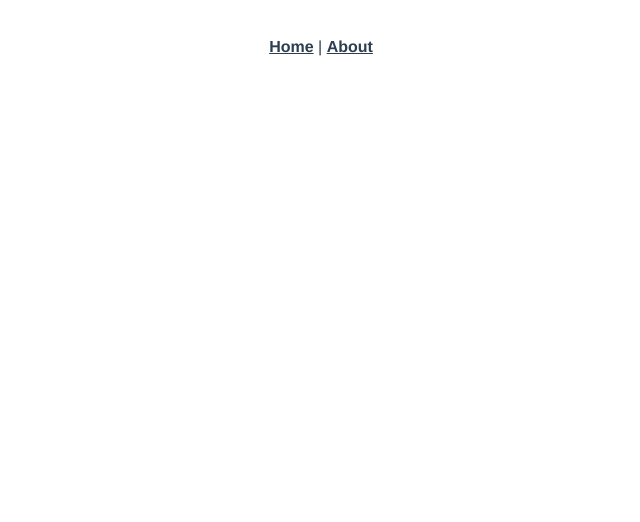
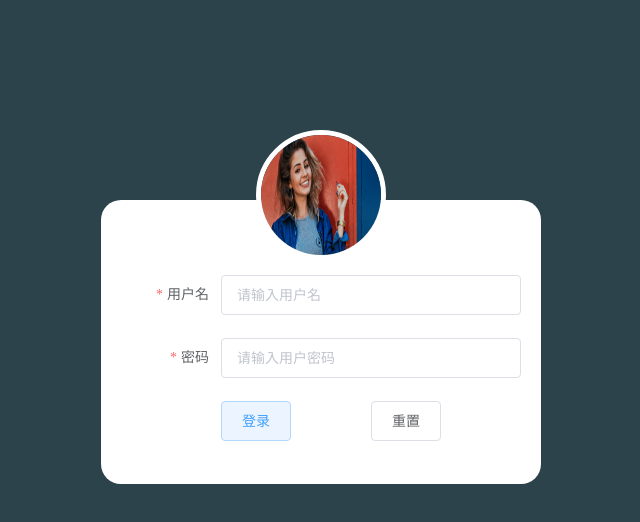
Before and after one commit to lonlyers/shop_admin, a Vue app: page /#/login in a window 1280 px wide. Shown: the top 522 px of the page, without its empty margins (319-959 px from the left). Built offline with nearby package versions, Linux system fonts and the light colour scheme.

Commit message:
登录组件完成

```diff
--- a/package.json
+++ b/package.json
@@ -8,7 +8,9 @@
     "lint": "vue-cli-service lint"
   },
   "dependencies": {
+    "axios": "^0.19.0",
     "core-js": "^2.6.5",
+    "element-ui": "^2.12.0",
     "vue": "^2.6.10",
     "vue-router": "^3.0.3"
   },
--- a/src/App.vue
+++ b/src/App.vue
@@ -1,29 +1,17 @@
 <template>
   <div id="app">
-    <div id="nav">
-      <router-link to="/">Home</router-link> |
-      <router-link to="/about">About</router-link>
-    </div>
-    <router-view/>
+    <router-view />
   </div>
 </template>
 
 <style lang="scss">
-#app {
-  font-family: 'Avenir', Helvetica, Arial, sans-serif;
-  -webkit-font-smoothing: antialiased;
-  -moz-osx-font-smoothing: grayscale;
-  text-align: center;
-  color: #2c3e50;
+* {
+  margin: 0px;
+  padding: 0px;
 }
-#nav {
-  padding: 30px;
-  a {
-    font-weight: bold;
-    color: #2c3e50;
-    &.router-link-exact-active {
-      color: #42b983;
-    }
-  }
+html,
+body,#app {
+  width: 100%;
+  height: 100%;
 }
 </style>
--- a/src/components/HelloWorld.vue
+++ /dev/null
@@ -1,58 +0,0 @@
-<template>
-  <div class="hello">
-    <h1>{{ msg }}</h1>
-    <p>
-      For a guide and recipes on how to configure / customize this project,<br>
-      check out the
-      <a href="https://cli.vuejs.org" target="_blank" rel="noopener">vue-cli documentation</a>.
-    </p>
-    <h3>Installed CLI Plugins</h3>
-    <ul>
-      <li><a href="https://github.com/vuejs/vue-cli/tree/dev/packages/%40vue/cli-plugin-babel" target="_blank" rel="noopener">babel</a></li>
-      <li><a href="https://github.com/vuejs/vue-cli/tree/dev/packages/%40vue/cli-plugin-eslint" target="_blank" rel="noopener">eslint</a></li>
-    </ul>
-    <h3>Essential Links</h3>
-    <ul>
-      <li><a href="https://vuejs.org" target="_blank" rel="noopener">Core Docs</a></li>
-      <li><a href="https://forum.vuejs.org" target="_blank" rel="noopener">Forum</a></li>
-      <li><a href="https://chat.vuejs.org" target="_blank" rel="noopener">Community Chat</a></li>
-      <li><a href="https://twitter.com/vuejs" target="_blank" rel="noopener">Twitter</a></li>
-      <li><a href="https://news.vuejs.org" target="_blank" rel="noopener">News</a></li>
-    </ul>
-    <h3>Ecosystem</h3>
-    <ul>
-      <li><a href="https://router.vuejs.org" target="_blank" rel="noopener">vue-router</a></li>
-      <li><a href="https://vuex.vuejs.org" target="_blank" rel="noopener">vuex</a></li>
-      <li><a href="https://github.com/vuejs/vue-devtools#vue-devtools" target="_blank" rel="noopener">vue-devtools</a></li>
-      <li><a href="https://vue-loader.vuejs.org" target="_blank" rel="noopener">vue-loader</a></li>
-      <li><a href="https://github.com/vuejs/awesome-vue" target="_blank" rel="noopener">awesome-vue</a></li>
-    </ul>
-  </div>
-</template>
-
-<script>
-export default {
-  name: 'HelloWorld',
-  props: {
-    msg: String
-  }
-}
-</script>
-
-<!-- Add "scoped" attribute to limit CSS to this component only -->
-<style scoped lang="scss">
-h3 {
-  margin: 40px 0 0;
-}
-ul {
-  list-style-type: none;
-  padding: 0;
-}
-li {
-  display: inline-block;
-  margin: 0 10px;
-}
-a {
-  color: #42b983;
-}
-</style>
--- /dev/null
+++ b/src/components/Index.vue
@@ -0,0 +1,15 @@
+<template>
+  <div class="index">
+    这是index组件
+  </div>
+</template>
+
+<script>
+export default {
+
+}
+</script>
+
+<style>
+
+</style>
--- /dev/null
+++ b/src/components/Login.vue
@@ -0,0 +1,107 @@
+<template>
+  <div class="login">
+    <el-form ref="form"  :rules="rules" :model="form" label-width="100px">
+      <img src='../assets/1.jpeg' alt="">
+      <el-form-item label="用户名" prop='username' >
+        <el-input v-model="form.username" placeholder="请输入用户名" ></el-input>
+      </el-form-item>
+      <el-form-item label="密码" prop='password'>
+        <el-input v-model="form.password" placeholder="请输入用户密码" type="password"></el-input>
+      </el-form-item>
+      <el-form-item>
+        <el-button type="primary" @click='login' :plain="true">登录</el-button>
+        <el-button @click="reset">重置</el-button>
+      </el-form-item>
+    </el-form>
+  </div>
+</template>
+
+<script>
+import axios from 'axios'
+export default {
+  data () {
+    return {
+      form: {
+        username: '',
+        password: ''
+      },
+      rules: {
+        username: [
+          // required 非空校验
+          // message 提示消息
+          // trigger 触发条件
+          // min 和 max 长度校验
+          { required: true, message: '用户名不能为空', trigger: 'blur' },
+          { min: 3, max: 12, message: '用户名长度必须在3-12位', trigger: ['change', 'blur'] }
+        ],
+        password: [
+          { required: true, message: '密码不能为空', trigger: 'blur' },
+          { min: 3, max: 12, message: '密码长度必须在3-12位', trigger: ['change', 'blur'] }
+        ]
+      }
+    }
+  },
+  methods: {
+    reset () {
+      this.$refs.form.resetFields()
+    },
+    login () {
+      this.$refs.form.validate((isValid) => {
+        if (!isValid) return
+        axios({
+          method: 'post',
+          url: 'http://localhost:8888/api/private/v1/login',
+          data: this.form
+        }).then(res => {
+          const { meta } = res.data
+          if (meta.status === 200) {
+            // console.log(meta.msg)
+            this.$message.success(meta.msg)
+            this.$router.push('/index')
+          } else {
+            // console.log(meta.msg)
+            this.$message.error(meta.msg)
+          }
+        })
+      })
+    }
+  }
+}
+</script>
+
+<style lang="scss">
+$bgColor: #2d434c;
+
+.login {
+  width: 100%;
+  height: 100%;
+  list-style: none;
+  background: $bgColor;
+  overflow: hidden;
+
+  .el-form {
+    width: 400px;
+    background-color: #fff;
+    margin: 200px auto;
+    padding: 75px 20px 20px;
+    border-radius: 20px;
+    position: relative;
+    img {
+      width: 120px;
+      height: 120px;
+      position: absolute;
+      left: 50%;
+      top: -70px;
+      transform: translateX(-50%);
+      border-radius: 50%;
+      background-color: #fff;
+      border: 5px solid #fff;
+
+    }
+
+    .el-button:last-child {
+      margin-left: 80px;
+    }
+  }
+}
+</style>
--- a/src/main.js
+++ b/src/main.js
@@ -1,6 +1,11 @@
 import Vue from 'vue'
 import App from './App.vue'
 import router from './router'
+import ElementUI from 'element-ui'
+import 'element-ui/lib/theme-chalk/index.css'
+
+// 使用element-ui
+Vue.use(ElementUI)
 
 Vue.config.productionTip = false
 
--- a/src/router.js
+++ b/src/router.js
@@ -1,23 +1,14 @@
 import Vue from 'vue'
 import Router from 'vue-router'
-import Home from './views/Home.vue'
+import Login from './components/Login.vue'
+import Index from './components/Index.vue'
 
 Vue.use(Router)
 
 export default new Router({
   routes: [
-    {
-      path: '/',
-      name: 'home',
-      component: Home
-    },
-    {
-      path: '/about',
-      name: 'about',
-      // route level code-splitting
-      // this generates a separate chunk (about.[hash].js) for this route
-      // which is lazy-loaded when the route is visited.
-      component: () => import(/* webpackChunkName: "about" */ './views/About.vue')
-    }
+    { path: '/', redirect: '/index' },
+    { path: '/index', component: Index },
+    { path: '/login', component: Login }
   ]
 })
--- a/src/views/About.vue
+++ /dev/null
@@ -1,5 +0,0 @@
-<template>
-  <div class="about">
-    <h1>This is an about page</h1>
-  </div>
-</template>
--- a/src/views/Home.vue
+++ /dev/null
@@ -1,18 +0,0 @@
-<template>
-  <div class="home">
-    <img alt="Vue logo" src="../assets/logo.png">
-    <HelloWorld msg="Welcome to Your Vue.js App"/>
-  </div>
-</template>
-
-<script>
-// @ is an alias to /src
-import HelloWorld from '@/components/HelloWorld.vue'
-
-export default {
-  name: 'home',
-  components: {
-    HelloWorld
-  }
-}
-</script>
--- /dev/null
+++ b/vue.config.js
@@ -0,0 +1,6 @@
+module.exports = {
+  devServer: {
+    open: true,
+    port: 3000
+  }
+}
```
Also changed, not shown: src/assets/1.jpeg (added), 1 other file (tests, documents, lock files or other folders).
